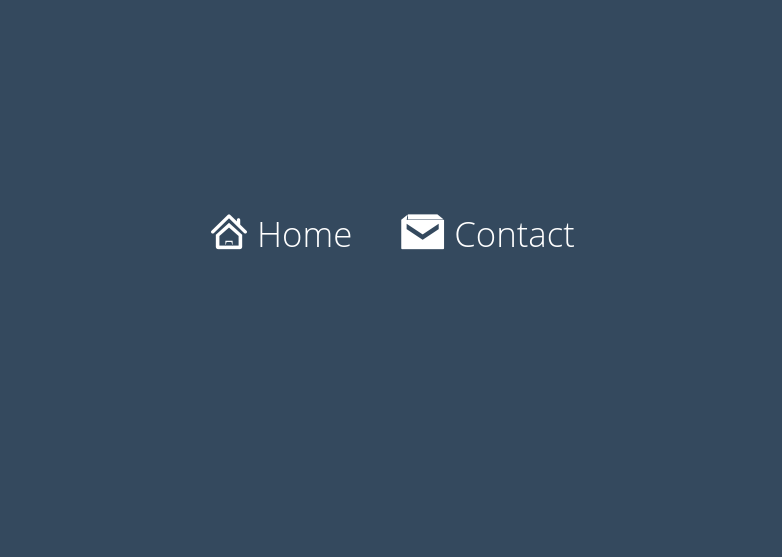
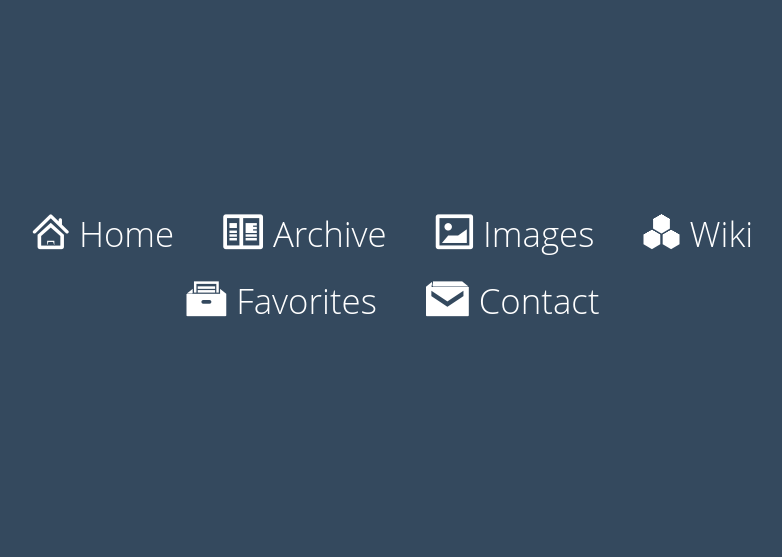
Before and after one commit to ansudong/ansudong.github.io, a plain HTML site: page 2014/01/09/how design/index.html in a window 1280 px wide. Both pictures are taken after a click on the button "SHOW MENU". Shown: the top 557 px of the page, without its empty margins (247-1029 px from the left). Drawn offline with nearby package versions, Linux system fonts and the light colour scheme.

Commit message:
Site updated: 2017-02-27 21:17:25

```diff
--- a/2014/01/09/how design/index.html
+++ b/2014/01/09/how design/index.html
@@ -142,7 +142,15 @@
 
           <a class="icon-home"  href="/"><span>Home</span></a>
 
-          <a class="icon-mail"  href="/about/2014-09-11-mabao/"><span>Contact</span></a>
+          <a class="icon-news"  href="/"><span>Archive</span></a>
+
+          <a class="icon-image"  href="/"><span>Images</span></a>
+
+          <a class="icon-wiki"  href="/"><span>Wiki</span></a>
+
+          <a class="icon-Favorites"  href="/"><span>Favorites</span></a>
+
+          <a class="icon-mail"  href="/"><span>Contact</span></a>
 
 </nav>
 
```
Also changed, not shown: 2014/04/09/deser and cxy/index.html (+9 -1 lines), 404.html (+9 -1 lines), about/index.html (+9 -1 lines), archives/2014/01/index.html (+9 -1 lines), archives/2014/04/index.html (+9 -1 lines), archives/2014/index.html (+9 -1 lines), archives/index.html (+9 -1 lines), index.html (+9 -1 lines), tags/UI设计/index.html (+9 -1 lines), tags/index.html (+9 -1 lines), tags/产品设计/index.html (+9 -1 lines).
